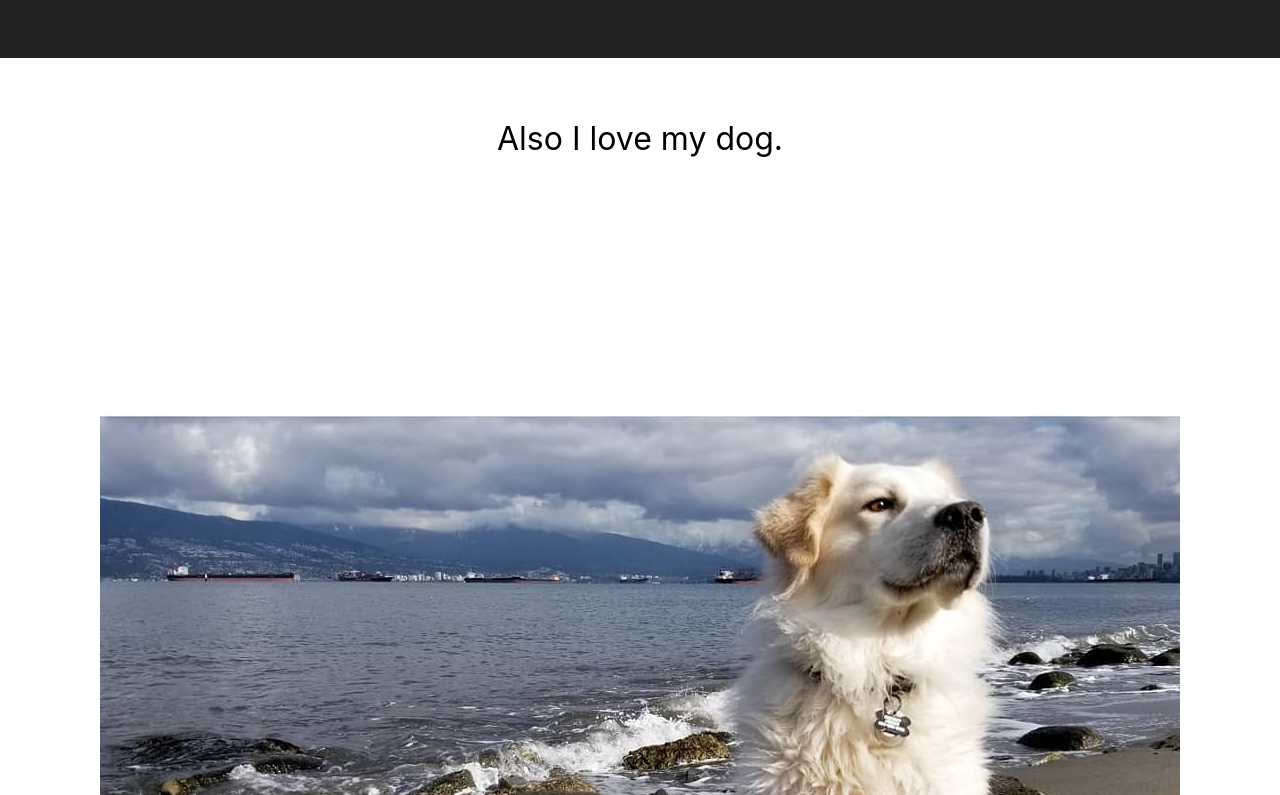
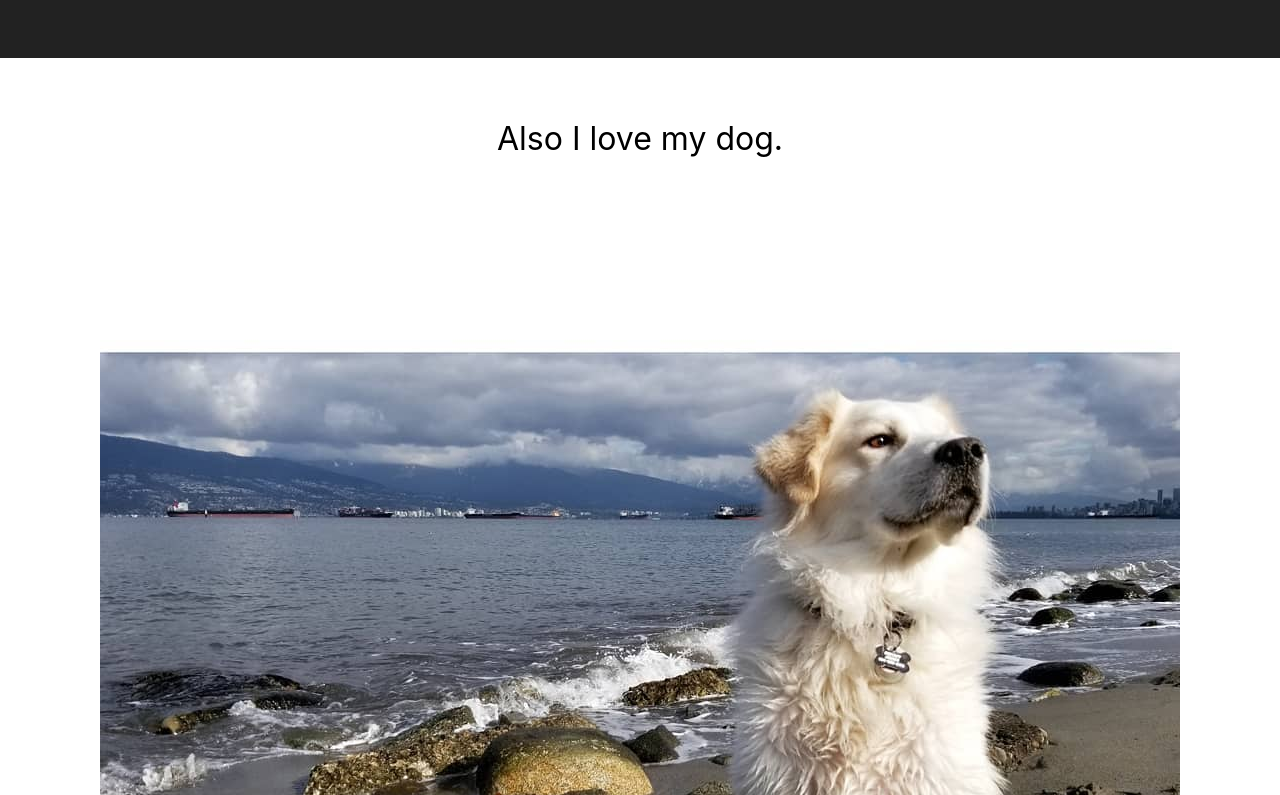
Before and after one commit to joshewood/joshewood.com, a React (Create React App) app in the folder portfolio/: page / in a window 1280 px wide. Shown: the part 1185-1980 px from the top of the page. Built offline with nearby package versions, Linux system fonts and the light colour scheme.

Commit message:
🐕 doggo tweaks

```diff
--- a/portfolio/src/App.scss
+++ b/portfolio/src/App.scss
@@ -182,6 +182,9 @@ h1 {
 
 .Doggo {
   max-width: 100%;
+  margin: -4em 0;
+  z-index: -1;
+  position: relative;
 }
 
 @media (max-width: 695px) {
```
